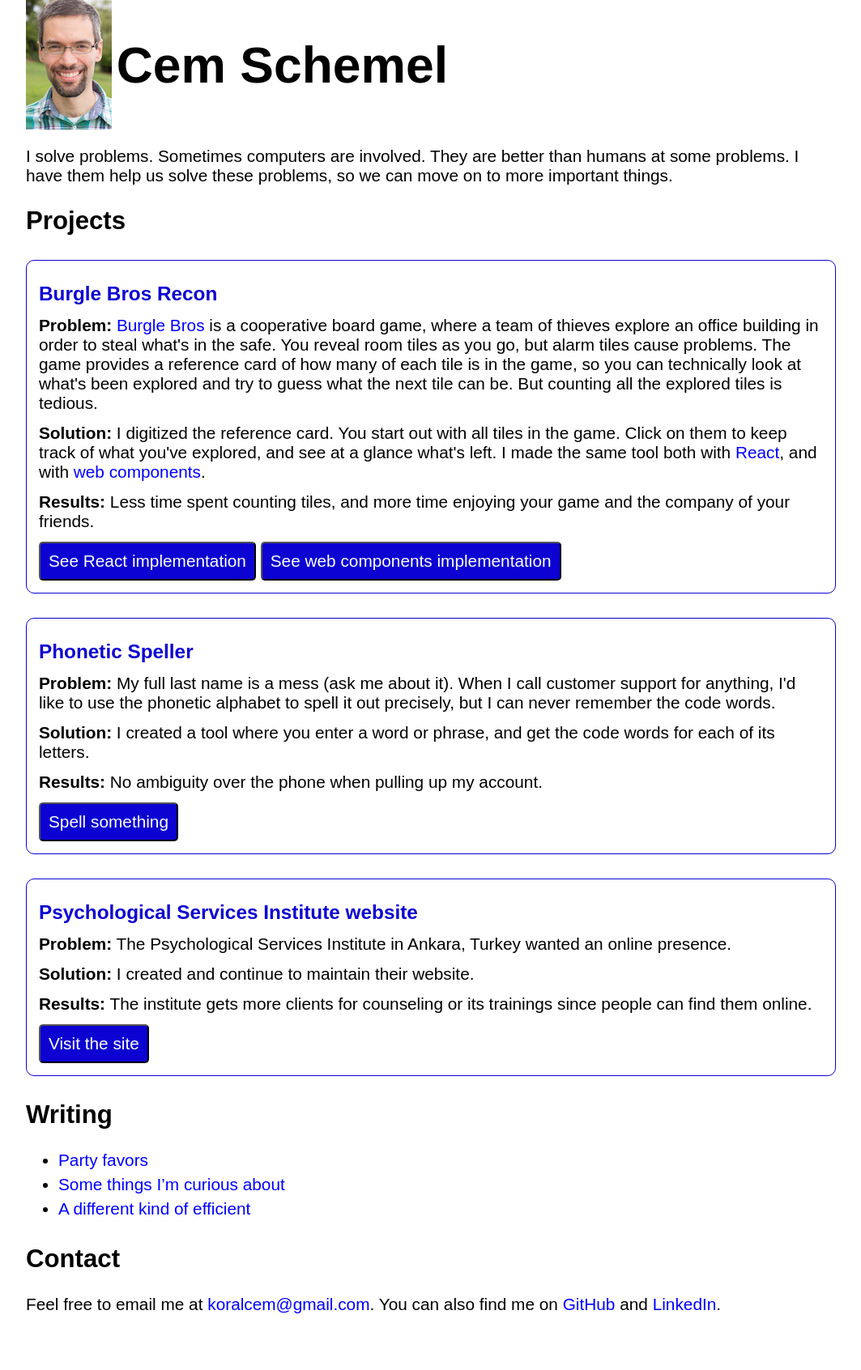
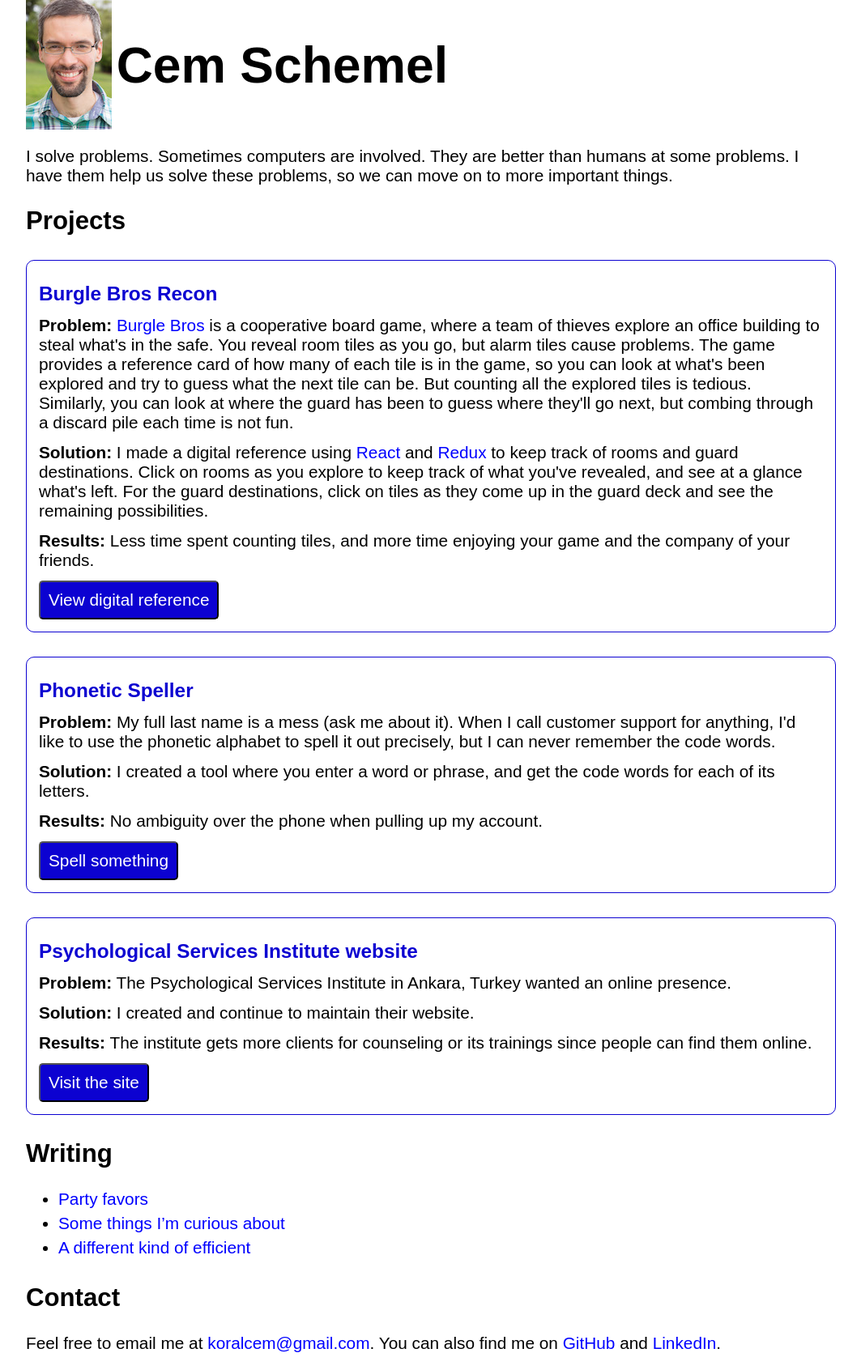
Before and after one commit to koralcem/personal-site, a Jekyll site: the page built from index.html, in a window 1280 px wide. Shown: the whole page at 81% size, without its empty margins (108-1171 px from the left). Built offline with Jekyll 4.4.1, drawn with Linux system fonts in a browser that asks for light colours; before the commit the page ends 1644 px from its top, so only the background shows below that.

Commit message:
Update home page to mention use of Redux

```diff
--- a/index.html
+++ b/index.html
@@ -12,11 +12,12 @@ css_files:
 <h2>Projects</h2>
 <div class="project">
   <h3>Burgle Bros Recon</h3>
-  <p><b>Problem:</b> <a href="http://www.burglebros.com/">Burgle Bros</a> is a cooperative board game, where a team of thieves explore an office building in order to steal what's in the safe. You reveal room tiles as you go, but alarm tiles cause problems. The game provides a reference card of how many of each tile is in the game, so you can technically look at what's been explored and try to guess what the next tile can be. But counting all the explored tiles is tedious.</p>
-  <p><b>Solution:</b> I digitized the reference card. You start out with all tiles in the game. Click on them to keep track of what you've explored, and see at a glance what's left. I made the same tool both with <a href="https://reactjs.org/">React</a>, and with <a href="https://www.webcomponents.org/introduction">web components</a>.</p>
+  <p><b>Problem:</b> <a href="http://www.burglebros.com/">Burgle Bros</a> is a cooperative board game, where a team of thieves explore an office building to steal what's in the safe. You reveal room tiles as you go, but alarm tiles cause problems. The game provides a reference card of how many of each tile is in the game, so you can look at what's been explored and try to guess what the next tile can be. But counting all the explored tiles is tedious. Similarly, you can look at where the guard has been to guess where they'll go next, but combing through a discard pile each time is not fun.</p>
+
+  <p><b>Solution:</b> I made a digital reference using <a href="https://reactjs.org/">React</a> and <a href="https://redux.js.org/">Redux</a> to keep track of rooms and guard destinations. Click on rooms as you explore to keep track of what you've revealed, and see at a glance what's left. For the guard destinations, click on tiles as they come up in the guard deck and see the remaining possibilities.</p>
+
   <p><b>Results:</b> Less time spent counting tiles, and more time enjoying your game and the company of your friends.</p>
-  <button type="button" onclick="window.location.href='burgle-bros-react.html'">See React implementation</button>
-  <button type="button" onclick="window.location.href='burgle-bros-components.html'">See web components implementation</button>
+  <button type="button" onclick="window.location.href='burgle-bros-react.html'">View digital reference</button>
 </div>
 
 <div class="project">
```
